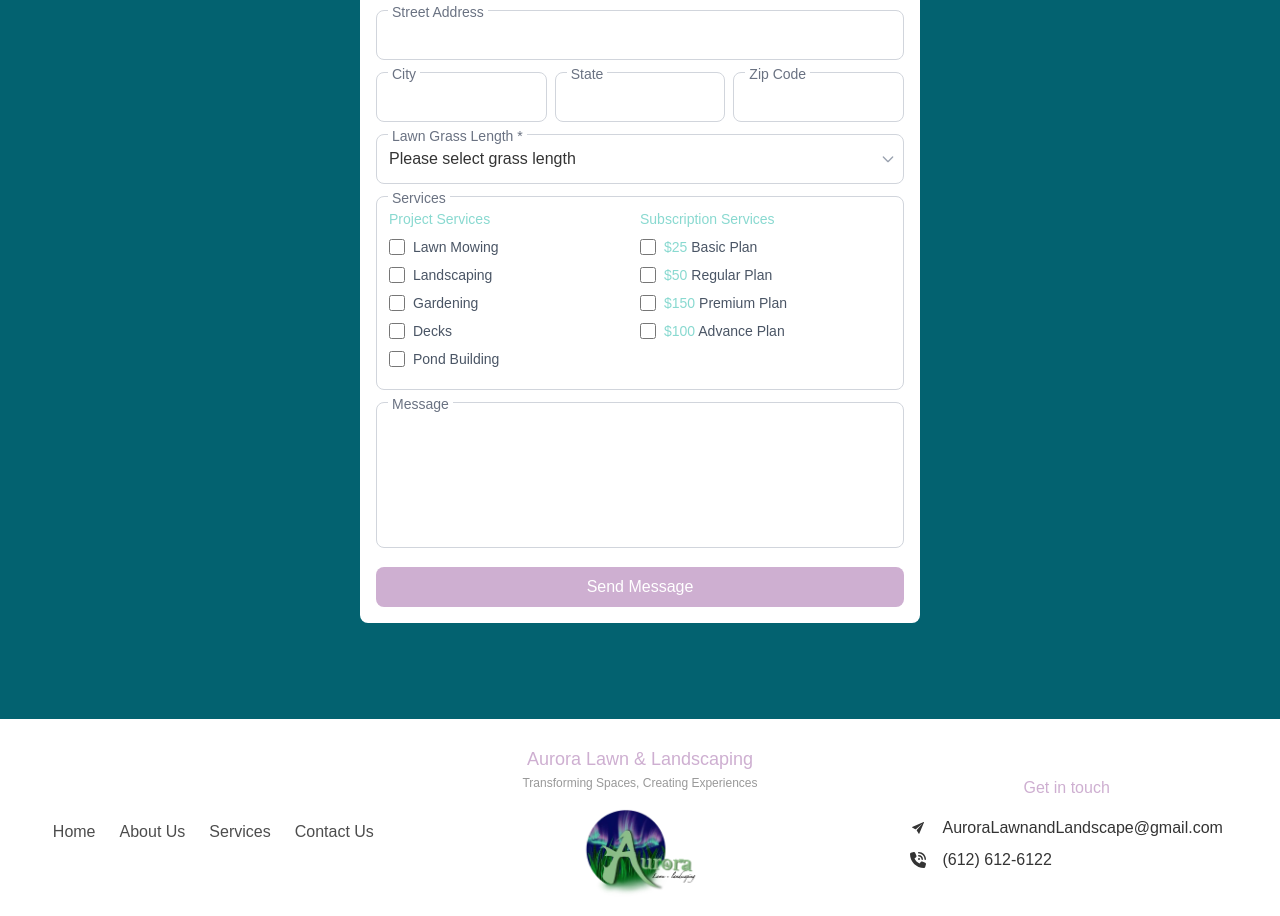
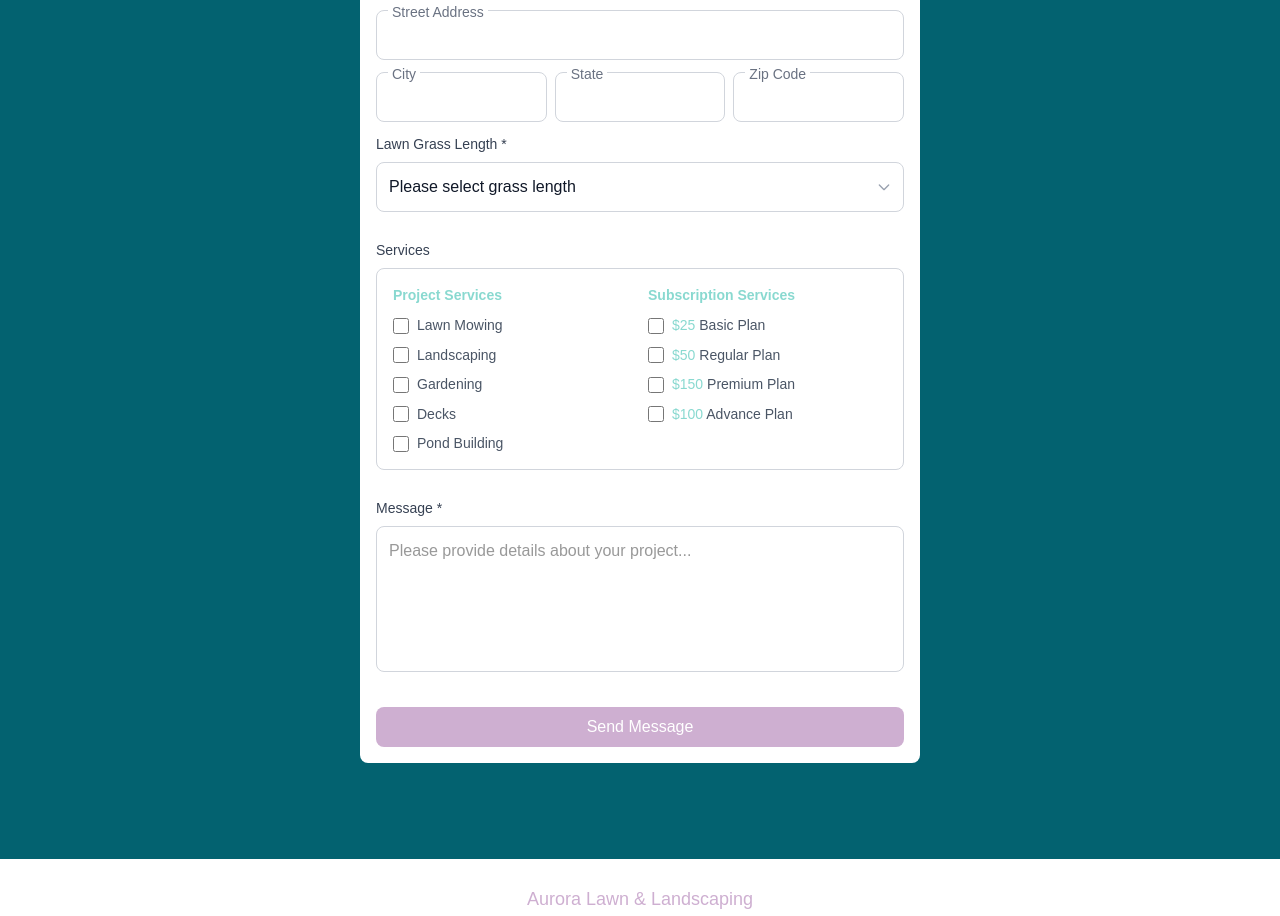
Before and after one commit to auroralawn/AuroraLawn, a Next.js app: page /contact in a window 1280 px wide. Shown: the part 793-1709 px from the top of the page. Built offline with nearby package versions, Linux system fonts and the light colour scheme.

Commit message:
Updates to remove unused code

```diff
--- a/app/about/page.tsx
+++ b/app/about/page.tsx
@@ -3,7 +3,7 @@ import Values from '@/components/about/Values';
 import Container from '@/components/layout/Container';
 import HeroContainer from '@/components/layout/HeroContainer';
 import Section from '@/components/layout/Section';
-import { getCloudinaryImageData } from '@/lib/api/cloudinary';
+// import { getCloudinaryImageData } from '@/lib/api/cloudinary';
 import Image from 'next/image';
 import React from 'react';
 
--- a/components/Shared/ContactForm.tsx
+++ b/components/Shared/ContactForm.tsx
@@ -15,7 +15,7 @@ interface ContactFormData {
   subscriptions: string[];
   grassLength: string;
   message: string;
-  files: File[]; // Added files array
+  // files: File[]; // Commented out - file upload temporarily disabled
 }
 
 // import { useRecaptcha } from '@/hooks/useRecaptcha';
@@ -38,7 +38,7 @@ const ContactForm = () => {
     subscriptions: [],
     grassLength: '',
     message: '',
-    files: [], // Initialize files array
+    // files: [], // Commented out - file upload temporarily disabled
   });
 
   const [isSubmitting, setIsSubmitting] = useState(false);
@@ -89,34 +89,35 @@ const ContactForm = () => {
     }
   };
 
+  // COMMENTED OUT - File processing functions temporarily disabled
   // Handle file selection
-  const handleFileSelect = (files: File[]): void => {
-    console.log('Selected files:', files);
-    setFormData((prev) => ({ ...prev, files }));
-  };
+  // const handleFileSelect = (files: File[]): void => {
+  //   console.log('Selected files:', files);
+  //   setFormData((prev) => ({ ...prev, files }));
+  // };
 
   // Convert files to base64 for JSON transmission (alternative approach)
-  const filesToBase64 = async (
-    files: File[]
-  ): Promise<Array<{ name: string; content: string; type: string }>> => {
-    const filePromises = files.map((file) => {
-      return new Promise<{ name: string; content: string; type: string }>(
-        (resolve) => {
-          const reader = new FileReader();
-          reader.onload = () => {
-            resolve({
-              name: file.name,
-              content: reader.result as string,
-              type: file.type,
-            });
-          };
-          reader.readAsDataURL(file);
-        }
-      );
-    });
+  // const filesToBase64 = async (
+  //   files: File[]
+  // ): Promise<Array<{ name: string; content: string; type: string }>> => {
+  //   const filePromises = files.map((file) => {
+  //     return new Promise<{ name: string; content: string; type: string }>(
+  //       (resolve) => {
+  //         const reader = new FileReader();
+  //         reader.onload = () => {
+  //           resolve({
+  //             name: file.name,
+  //             content: reader.result as string,
+  //             type: file.type,
+  //           });
+  //         };
+  //         reader.readAsDataURL(file);
+  //       }
+  //     );
+  //   });
 
-    return Promise.all(filePromises);
-  };
+  //   return Promise.all(filePromises);
+  // };
 
   const handleSubmit = async (e: React.FormEvent) => {
     e.preventDefault();
@@ -125,39 +126,41 @@ const ContactForm = () => {
     setSubmitStatus({ type: null, message: '' });
 
     try {
+      // COMMENTED OUT - File processing temporarily disabled
       // Convert files to base64 if there are any
-      let processedFiles: Array<{
-        name: string;
-        content: string;
-        type: string;
-      }> = [];
-      if (formData.files && formData.files.length > 0) {
-        processedFiles = await filesToBase64(formData.files);
-      }
+      // let processedFiles: Array<{
+      //   name: string;
+      //   content: string;
+      //   type: string;
+      // }> = [];
+      // if (formData.files && formData.files.length > 0) {
+      //   processedFiles = await filesToBase64(formData.files);
+      // }
 
-      // Prepare form data for submission
+      // Prepare form data for submission (without files)
       const submissionData = {
         ...formData,
-        files: processedFiles, // Send processed files instead of File objects
+        // files: processedFiles, // Commented out - file upload temporarily disabled
         pageUri: `http://localhost:3000${pathname}`,
       };
 
+      // COMMENTED OUT - File processing logic
       // Remove the File objects from the data since they can't be JSON stringified
-      const { files: _, ...jsonSafeData } = formData;
-      const finalSubmissionData = {
-        ...jsonSafeData,
-        files: processedFiles,
-        pageUri: `http://localhost:3000${pathname}`,
-      };
+      // const { files: _, ...jsonSafeData } = formData;
+      // const finalSubmissionData = {
+      //   ...jsonSafeData,
+      //   files: processedFiles,
+      //   pageUri: `http://localhost:3000${pathname}`,
+      // };
 
-      console.log('Submitting data:', finalSubmissionData);
+      console.log('Submitting data:', submissionData);
 
       const response = await fetch('/api/contact', {
         method: 'POST',
         headers: {
           'Content-Type': 'application/json',
         },
-        body: JSON.stringify(finalSubmissionData),
+        body: JSON.stringify(submissionData),
       });
 
       const data = await response.json();
@@ -180,7 +183,7 @@ const ContactForm = () => {
           subscriptions: [],
           grassLength: '',
           message: '',
-          files: [],
+          // files: [], // Commented out - file upload temporarily disabled
         });
       } else {
         setSubmitStatus({
@@ -310,31 +313,33 @@ const ContactForm = () => {
         </div>
 
         {/* Grass Length Selection */}
-        <div className='relative'>
+        <div className='mb-4'>
           <label
             htmlFor='grass-length-input'
-            className='absolute left-3 -top-2 bg-white px-1 text-sm text-gray-500'
+            className='block text-sm font-medium text-gray-700 mb-2'
           >
             Lawn Grass Length *
           </label>
+          <div className='relative'>
             <select
               name='grassLength'
               id='grass-length-input'
               value={formData.grassLength}
               onChange={handleChange}
               required
-            className='w-full p-3 rounded-lg border border-gray-300 hover:border-gray-400 focus:outline-none focus:ring-2 focus:ring-secondary focus:border-transparent transition-all appearance-none bg-white'
+              className='w-full p-3 pr-10 rounded-lg border border-gray-300 hover:border-gray-400 focus:outline-none focus:ring-2 focus:ring-secondary focus:border-transparent transition-all appearance-none bg-white text-gray-900'
             >
               <option
                 value=''
                 disabled
+                className='text-gray-500'
               >
                 Please select grass length
               </option>
               <option value='under_6_inches'>Less than 6 inches</option>
               <option value='over_6_inches'>More than 6 inches</option>
             </select>
-          <div className='absolute inset-y-0 right-0 flex items-center px-2 pointer-events-none'>
+            <div className='absolute inset-y-0 right-0 flex items-center px-3 pointer-events-none'>
               <svg
                 className='w-4 h-4 text-gray-400'
                 fill='none'
@@ -350,22 +355,22 @@ const ContactForm = () => {
               </svg>
             </div>
           </div>
+        </div>
 
         {/* Services */}
-        <div className='relative'>
-          <label
-            htmlFor='services-input'
-            className='absolute left-3 -top-2 bg-white px-1 text-sm text-gray-500'
-          >
+        <div className='mb-4'>
+          <label className='block text-sm font-medium text-gray-700 mb-2'>
             Services
           </label>
-          <div className='grid grid-cols-2 p-3 rounded-lg border border-gray-300 hover:border-gray-400 focus:outline-none focus:ring-2 focus:ring-secondary focus:border-transparent'>
-            <div>
-              <p className='text-secondary'>Project Services</p>
+          <div className='grid grid-cols-1 sm:grid-cols-2 gap-4 p-4 rounded-lg border border-gray-300 hover:border-gray-400 focus-within:ring-2 focus-within:ring-secondary focus-within:border-transparent'>
+            <div className='space-y-3'>
+              <p className='text-secondary font-semibold text-sm'>
+                Project Services
+              </p>
               {services.map((service) => (
                 <div
                   key={service.id}
-                  className='flex items-center my-2'
+                  className='flex items-center space-x-2'
                 >
                   <input
                     type='checkbox'
@@ -374,41 +379,43 @@ const ContactForm = () => {
                     value={service.id}
                     checked={formData.services.includes(service.id)}
                     onChange={handleChange}
-                    className='mr-2 h-4 w-4 text-secondary focus:ring-secondary border-gray-300 rounded'
+                    className='h-4 w-4 text-secondary focus:ring-secondary border-gray-300 rounded'
                   />
                   <label
                     htmlFor={`service-${service.id}`}
-                    className='text-xs md:text-sm text-gray-600'
+                    className='text-xs md:text-sm text-gray-600 leading-tight'
                   >
                     {service.name}
                   </label>
                 </div>
               ))}
             </div>
-            <div>
-              <p className='text-secondary'>Subscription Services</p>
+            <div className='space-y-3'>
+              <p className='text-secondary font-semibold text-sm'>
+                Subscription Services
+              </p>
               {servicePlans.map((plan) => (
                 <div
                   key={plan.id}
-                  className='flex items-center my-2'
+                  className='flex items-center space-x-2'
                 >
                   <input
                     type='checkbox'
                     name='subscriptions'
-                    id={`Subscription-${plan.id}`}
+                    id={`subscription-${plan.id}`}
                     value={plan.id}
                     checked={formData.subscriptions.includes(plan.id)}
                     onChange={handleChange}
-                    className='mr-2 h-4 w-4 text-secondary focus:ring-secondary border-gray-300 rounded'
+                    className='h-4 w-4 text-secondary focus:ring-secondary border-gray-300 rounded'
                   />
                   <label
-                    htmlFor={`service-${plan.id}`}
-                    className='text-xs md:text-sm text-gray-600'
+                    htmlFor={`subscription-${plan.id}`}
+                    className='text-xs md:text-sm text-gray-600 leading-tight'
                   >
-                    <p>
-                      <span className='text-secondary'> ${plan.price}</span>{' '}
+                    <span className='text-secondary font-medium'>
+                      ${plan.price}
+                    </span>{' '}
                     {plan.name}
-                    </p>
                   </label>
                 </div>
               ))}
@@ -417,12 +424,12 @@ const ContactForm = () => {
         </div>
 
         {/* Message */}
-        <div className='relative'>
+        <div className='mb-4'>
           <label
             htmlFor='message-input'
-            className='absolute left-3 -top-2 bg-white px-1 text-xs md:text-sm text-gray-500'
+            className='block text-sm font-medium text-gray-700 mb-2'
           >
-            Message
+            Message *
           </label>
           <textarea
             name='message'
@@ -431,11 +438,12 @@ const ContactForm = () => {
             onChange={handleChange}
             className='w-full p-3 rounded-lg border border-gray-300 hover:border-gray-400 focus:outline-none focus:ring-2 focus:ring-secondary focus:border-transparent resize-none transition-all'
             rows={5}
+            placeholder='Please provide details about your project...'
             required
           />
         </div>
 
-        {/* File Upload */}
+        {/* COMMENTED OUT - File Upload temporarily disabled */}
         {/* <CustomFileUpload
           onFileSelect={handleFileSelect}
           multiple={true}
@@ -446,22 +454,22 @@ const ContactForm = () => {
           id='files-input'
         /> */}
 
-        {/* Show selected files */}
-        {formData.files && formData.files.length > 0 && (
-          <div className='text-sm text-gray-600'>
-            <p className='font-medium mb-1'>Selected files:</p>
-            <ul className='list-disc list-inside'>
+        {/* COMMENTED OUT - Show selected files */}
+        {/* {formData.files && formData.files.length > 0 && (
+          <div className='text-sm text-gray-600 mb-4'>
+            <p className='font-medium mb-2'>Selected files:</p>
+            <ul className='space-y-1'>
               {formData.files.map((file, index) => (
                 <li
                   key={index}
-                  className='truncate'
+                  className='truncate bg-gray-50 px-2 py-1 rounded text-xs'
                 >
                   {file.name} ({(file.size / 1024).toFixed(1)}KB)
                 </li>
               ))}
             </ul>
           </div>
-        )}
+        )} */}
 
         <button
           type='submit'
--- a/lib/data.ts
+++ b/lib/data.ts
@@ -1,7 +1,7 @@
 import { FaHandsHelping } from 'react-icons/fa';
 import {
   FaFacebook,
-  FaFacebookMessenger,
+  // FaFacebookMessenger,
   FaGoogle,
   FaHouse,
   FaLightbulb,
@@ -11,7 +11,7 @@ import {
 import { IoIosSend } from 'react-icons/io';
 import { IoRibbon } from 'react-icons/io5';
 import { PiPlantFill } from 'react-icons/pi';
-import { RiInstagramFill } from 'react-icons/ri';
+// import { RiInstagramFill } from 'react-icons/ri';
 
 export const companyName = 'Aurora Lawn & Landscaping';
 
```
Also changed, not shown: app/api/contact/route.ts (+19 -19 lines). Lines whose indentation alone changed are shown as unchanged.
